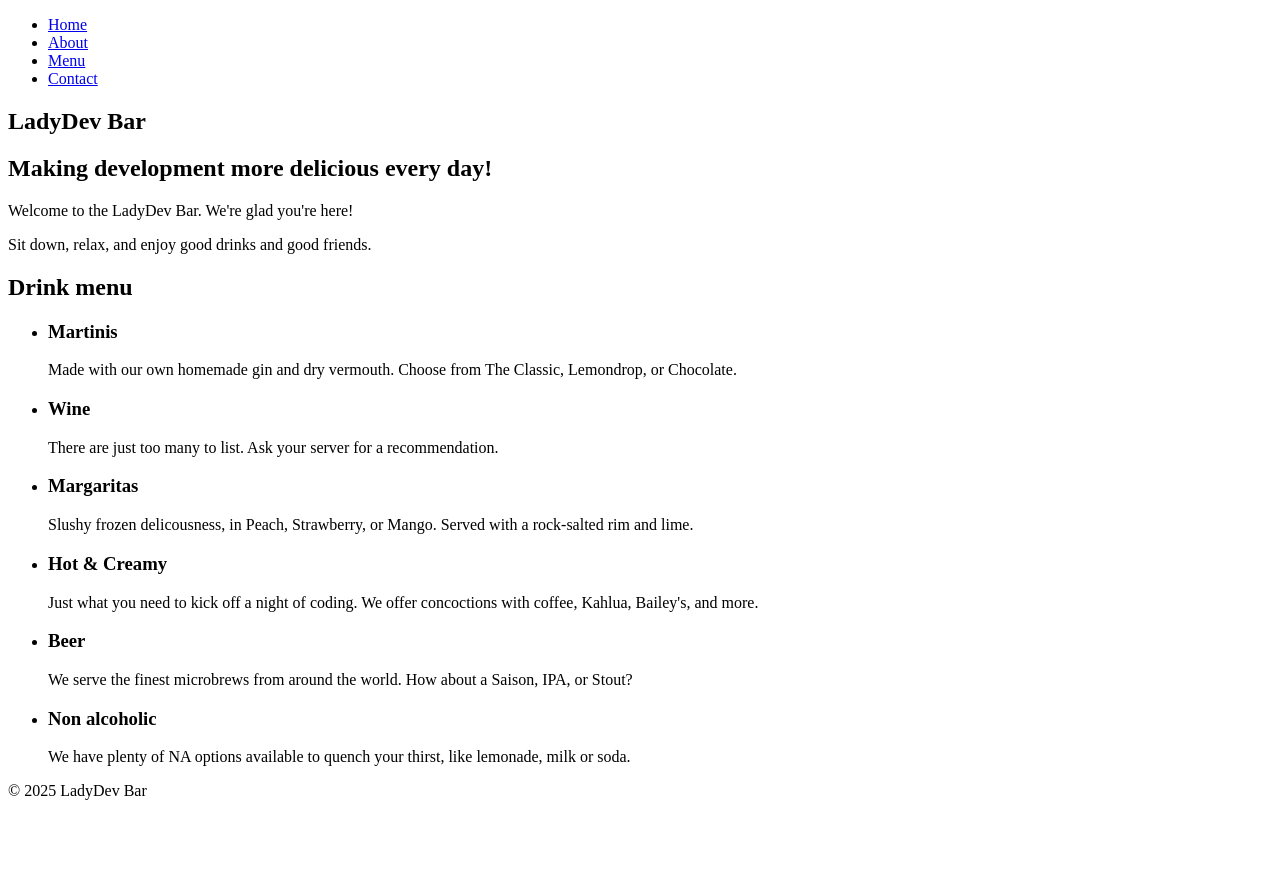
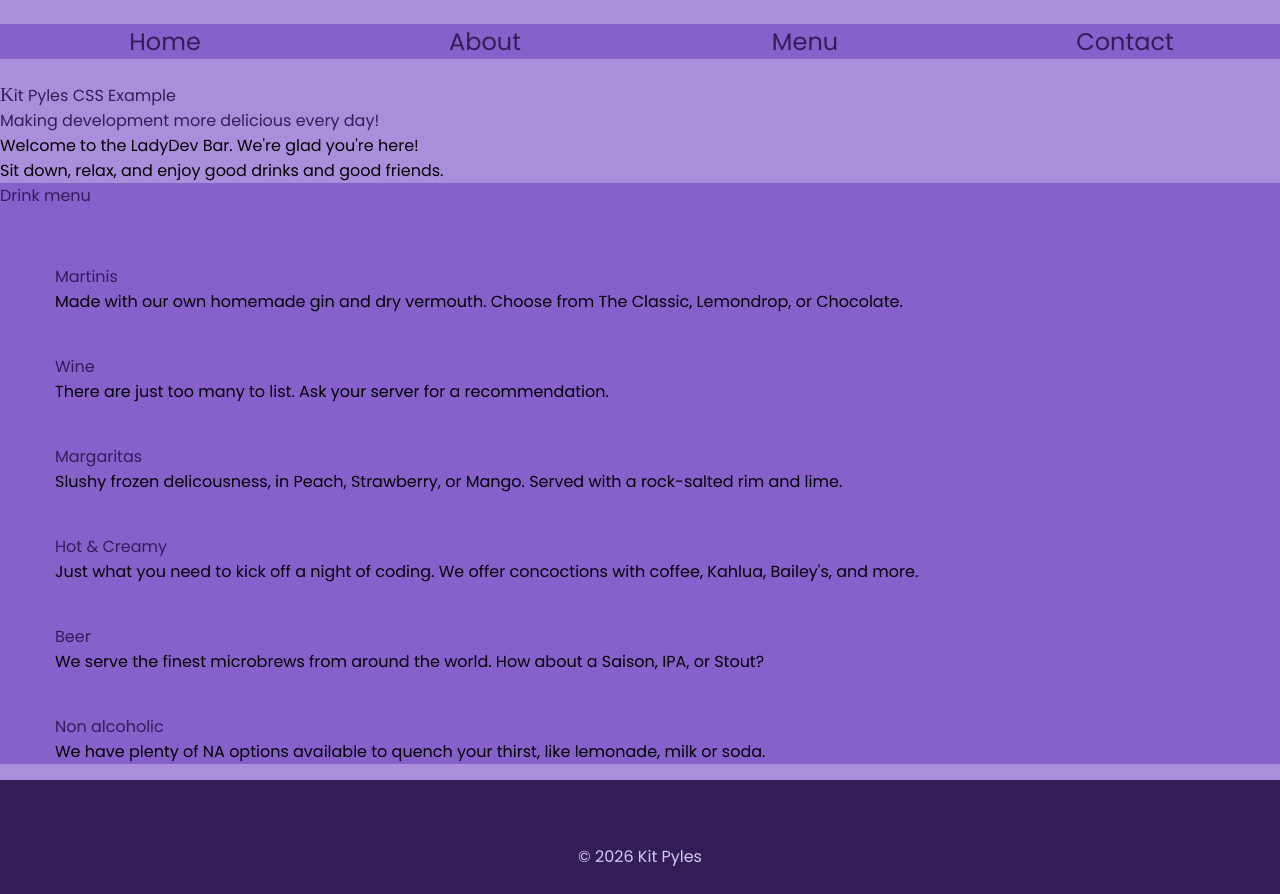
Before and after one commit to KitPyles/Coding-and-Cocktails-Intro-to-CSS, a plain HTML site: page index.html in a window 1280 px wide. Before the commit the page ends 816 px from the top, so only its background shows below. Drawn offline with Linux system fonts and the light colour scheme; a web font is replaced by a local one.

Commit message:
Initial color selections. Added Google Fonts.

```diff
--- a/css/styles.css
+++ b/css/styles.css
@@ -0,0 +1,86 @@
+html,
+body,
+div,
+h1,
+h2,
+h3,
+h4,
+h5,
+h6,
+p,
+a,
+img,
+li,
+aside,
+footer,
+nav,
+section {
+  margin: 0;
+  padding: 0;
+  border: 0;
+  font-size: 100%;
+  font: inherit;
+}
+
+body {
+    background-color: #A98FDB;
+    font-family: "Poppins", sans-serif;
+}
+
+h1, h2, h3 {
+    color: #321D59;
+}
+
+h1::first-letter {
+    font-family: "Lavishly Yours", serif;
+    font-size: larger;
+}
+
+.drinks, nav {
+    background-color: #8661CC;
+}
+
+.drinks li {
+    padding-top: 40px;
+    margin-left: 15px;
+    margin-right: 15px;
+}
+
+main li:hover {
+    background-color: #6C3EC1;
+    color: #D6C9EE;
+}
+
+nav a {
+    color: #321D59;
+}
+
+nav li:hover, nav li:hover a {
+    background-color: #6C3EC1;
+    color: #D6C9EE;
+}
+
+ul {
+    list-style-type: none;
+}
+
+.navbar ul {
+    display: grid;
+    grid-template-columns: repeat(4,25%);
+    grid-gap: 10px;
+    justify-content: right;
+    justify-items: center;
+    font-size: 1.5em;
+}
+
+nav a {
+    text-decoration: none;
+}
+
+footer {
+    background-color: #321D59;
+    color: #D6C9EE;
+    text-align: center;
+    height: 50px;
+    padding-top: 5%;
+}
--- a/index.html
+++ b/index.html
@@ -8,7 +8,10 @@
       src="https://kit.fontawesome.com/eeb19414a4.js"
       crossorigin="anonymous"
     ></script>
-    <link rel="stylesheet" href="css/styles.css" />
+    <link rel="stylesheet" href="./css/styles.css" />
+    <link rel="preconnect" href="https://fonts.googleapis.com">
+    <link rel="preconnect" href="https://fonts.gstatic.com" crossorigin>
+    <link href="https://fonts.googleapis.com/css2?family=Lavishly+Yours&family=Poppins:ital,wght@0,100;0,200;0,300;0,400;0,500;0,600;0,700;0,800;0,900;1,100;1,200;1,300;1,400;1,500;1,600;1,700;1,800;1,900&display=swap" rel="stylesheet">
   </head>
   <body>
     <nav class="navbar">
@@ -21,7 +24,7 @@
     </nav>
     <section id="about" class="hero">
       <div class="hero-text">
-        <h1>LadyDev Bar</h1>
+        <h1>Kit Pyles CSS Example</h1>
         <h2>Making development more delicious every day!</h2>
         <p>Welcome to the LadyDev Bar. We're glad you're here!</p>
         <p>Sit down, relax, and enjoy good drinks and good friends.</p>
@@ -77,7 +80,7 @@
       </section>
     </main>
     <footer id="contact">
-      <p>&copy; 2025 LadyDev Bar</p>
+      <p>&copy; 2026 Kit Pyles</p>
     </footer>
   </body>
 </html>
```
